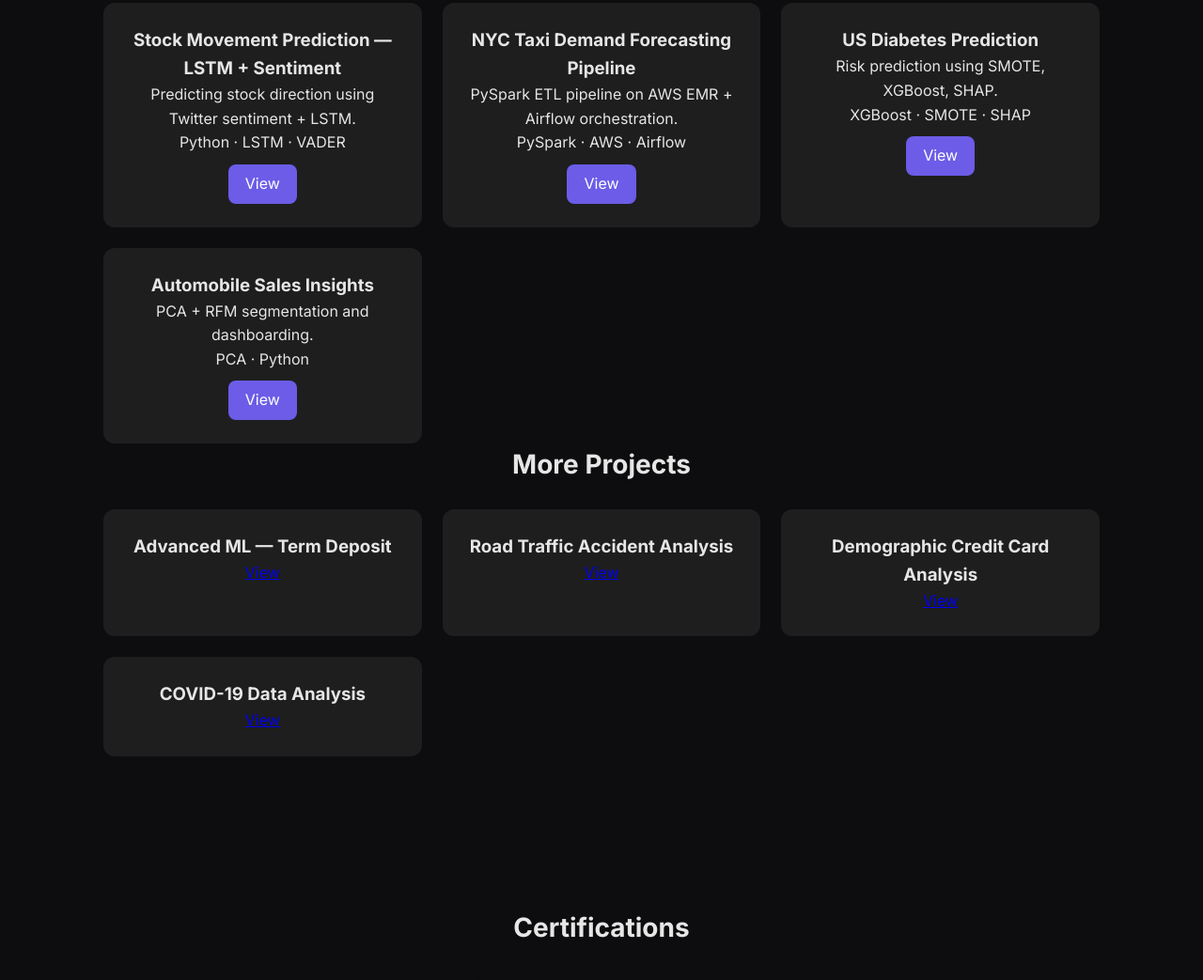
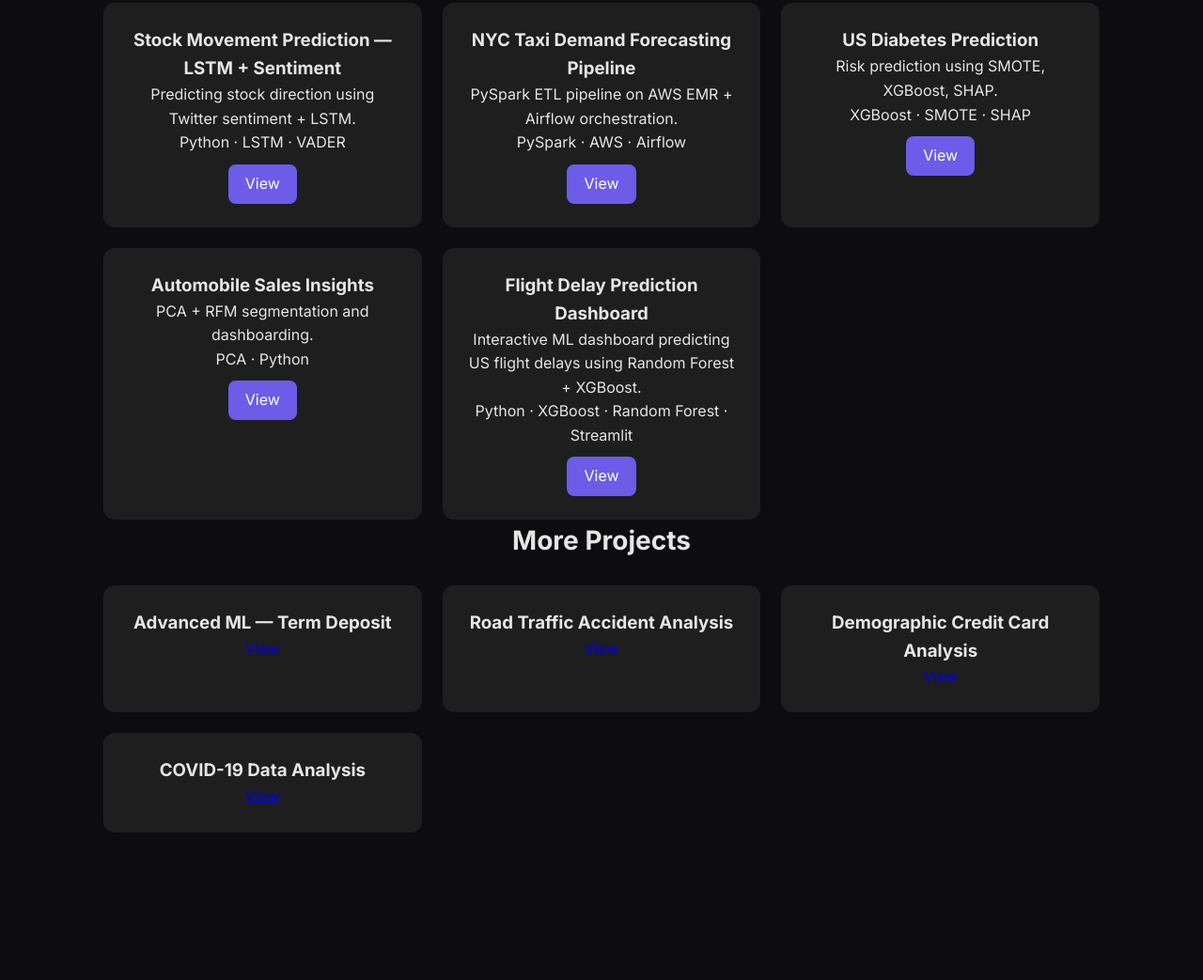
Before and after one commit to SparshikaDinesh/portfolio, a plain HTML site: page index.html in a window 1280 px wide. Shown: the part 2489-3532 px from the top of the page at 94% size. Drawn offline with Linux system fonts and the light colour scheme.

Commit message:
Add files via upload

```diff
--- a/index.html
+++ b/index.html
@@ -178,6 +178,16 @@
             <p class="tech">PCA · Python</p>
             <a href="https://github.com/SparshikaDinesh/Data-Science-Projects/tree/main/Automobile_Sales_Insights" class="project-btn">View</a>
         </div>
+
+        <div class="project-card reveal">
+            <h3>Flight Delay Prediction Dashboard</h3>
+            <p>Interactive ML dashboard predicting US flight delays using Random Forest + XGBoost.</p>
+            <p class="tech">Python · XGBoost · Random Forest · Streamlit</p>
+            <a href="https://github.com/SparshikaDinesh/flight_delay_dashboard"
+               class="project-btn"
+               target="_blank">View</a>
+        </div>
+
     </div>
 
     <h2 class="section-subtitle">More Projects</h2>
@@ -203,6 +213,7 @@
             <a href="https://github.com/SparshikaDinesh/Data-Science-Projects/tree/main/COVID19_Data_Analysis">View</a>
         </div>
     </div>
+
 </section>
 
 <!-- CERTIFICATIONS -->
```
